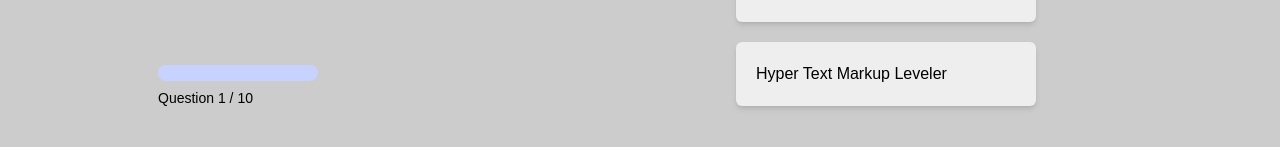
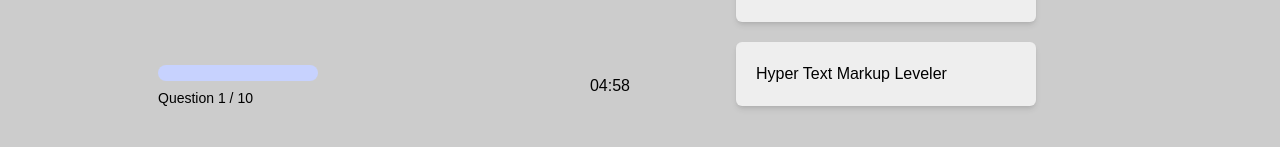
Before and after one commit to mustafa-khaled/Quiz-App, a React (Vite) app: page / in a window 1280 px wide. Both pictures are taken after a click on the element "HTML". Shown: the part 487-634 px from the top of the page. Built offline with nearby package versions, Linux system fonts and the light colour scheme.

Commit message:
create timer component

```diff
--- a/src/App.jsx
+++ b/src/App.jsx
@@ -12,12 +12,17 @@ const initialState = {
   answer: null,
   index: 0,
   points: 0,
+  secondRemaining: 10 * 30,
 };
 
 function reducer(state, action) {
   switch (action.type) {
     case "start":
-      return { ...state, status: "active", topicNumber: action.payload };
+      return {
+        ...state,
+        status: "active",
+        topicNumber: action.payload,
+      };
     case "newAnswer":
       const question = state.questions[state.topicNumber].questions.at(
         state.index,
@@ -34,6 +39,16 @@ function reducer(state, action) {
 
     case "finish":
       return { ...state, status: "finished" };
+
+    case "restart":
+      return { ...initialState };
+
+    case "tick":
+      return {
+        ...state,
+        secondRemaining: state.secondRemaining - 1,
+        status: state.secondRemaining === 0 ? "finished" : state.status,
+      };
     default:
       throw new Error("Unknown Action.");
   }
@@ -41,7 +56,15 @@ function reducer(state, action) {
 
 function App() {
   const [state, dispatch] = useReducer(reducer, initialState);
-  const { questions, status, topicNumber, index, answer, points } = state;
+  const {
+    questions,
+    status,
+    topicNumber,
+    index,
+    answer,
+    points,
+    secondRemaining,
+  } = state;
 
   const questionsNum = questions[topicNumber]?.questions?.length;
 
@@ -61,11 +84,16 @@ function App() {
             answer={answer}
             index={index}
             questionsNum={questionsNum}
+            secondRemaining={secondRemaining}
           />
         )}
 
         {status === "finished" && (
-          <FinishScreen questionsNum={questionsNum} points={points} />
+          <FinishScreen
+            questionsNum={questionsNum}
+            points={points}
+            dispatch={dispatch}
+          />
         )}
       </div>
     </div>
--- /dev/null
+++ b/src/components/Button.jsx
@@ -0,0 +1,9 @@
+function Button({ children, onClick }) {
+  return (
+    <button className="option bg-[#4338ca] text-white" onClick={onClick}>
+      {children}
+    </button>
+  );
+}
+
+export default Button;
--- a/src/components/FinishScreen.jsx
+++ b/src/components/FinishScreen.jsx
@@ -1,4 +1,6 @@
-function FinishScreen({ points, questionsNum }) {
+import Button from "./Button";
+
+function FinishScreen({ points, questionsNum, dispatch }) {
   return (
     <div className="container mx-auto  px-[10px] md:w-[80%]">
       <div className="ga-[20px] flex min-h-[80vh] w-full flex-col items-center justify-around md:flex-row md:justify-between">
@@ -14,6 +16,9 @@ function FinishScreen({ points, questionsNum }) {
             <h2 className="text-5xl md:text-8xl">{points}</h2>
             <p>out of {questionsNum}</p>
           </div>
+          <Button onClick={() => dispatch({ type: "restart" })}>
+            Restart Quiz!
+          </Button>
         </div>
       </div>
     </div>
--- a/src/components/Question.jsx
+++ b/src/components/Question.jsx
@@ -1,7 +1,16 @@
+import Button from "./Button";
 import Option from "./Option";
 import Progress from "./Progress";
+import Timer from "./Timer";
 
-function Question({ question, dispatch, answer, index, questionsNum }) {
+function Question({
+  question,
+  dispatch,
+  answer,
+  index,
+  questionsNum,
+  secondRemaining,
+}) {
   return (
     <div className="container mx-auto  px-[10px] md:w-[80%]">
       <div className="flex min-h-[45vh] w-full flex-col items-center justify-around gap-[20px] p-[20px] md:flex-row">
@@ -10,7 +19,14 @@ function Question({ question, dispatch, answer, index, questionsNum }) {
          md:self-start"
         >
           <p className="text-left text-2xl">{question.question}</p>
-          <Progress index={index} questionsNum={questionsNum} answer={answer} />
+          <div className="flex w-full items-center justify-between">
+            <Progress
+              index={index}
+              questionsNum={questionsNum}
+              answer={answer}
+            />
+            <Timer dispatch={dispatch} secondRemaining={secondRemaining} />
+          </div>
         </div>
 
         <div className="flex w-full flex-col  items-center gap-[10px] text-sm sm:gap-[20px] sm:text-base md:w-[50%]">
@@ -27,21 +43,13 @@ function Question({ question, dispatch, answer, index, questionsNum }) {
           })}
 
           {answer && index < questionsNum - 1 ? (
-            <button
-              className="option bg-[#4338ca] text-white"
-              onClick={() => dispatch({ type: "nextQuestion" })}
-            >
+            <Button onClick={() => dispatch({ type: "nextQuestion" })}>
               Next Question
-            </button>
+            </Button>
           ) : null}
 
           {answer && index === questionsNum - 1 ? (
-            <button
-              className="option bg-[#4338ca] text-white"
-              onClick={() => dispatch({ type: "finish" })}
-            >
-              Finish
-            </button>
+            <Button onClick={() => dispatch({ type: "finish" })}>Finish</Button>
           ) : null}
         </div>
       </div>
--- /dev/null
+++ b/src/components/Timer.jsx
@@ -0,0 +1,22 @@
+import { useEffect } from "react";
+
+function Timer({ dispatch, secondRemaining }) {
+  const min = Math.floor(secondRemaining / 60);
+  const sec = secondRemaining % 60;
+
+  useEffect(() => {
+    const id = setInterval(() => {
+      dispatch({ type: "tick" });
+    }, 1000);
+
+    return () => clearInterval(id);
+  }, [dispatch]);
+
+  return (
+    <div>
+      {min < 10 ? `0${min}` : min}:{sec < 10 ? `0${sec}` : sec}
+    </div>
+  );
+}
+
+export default Timer;
```
